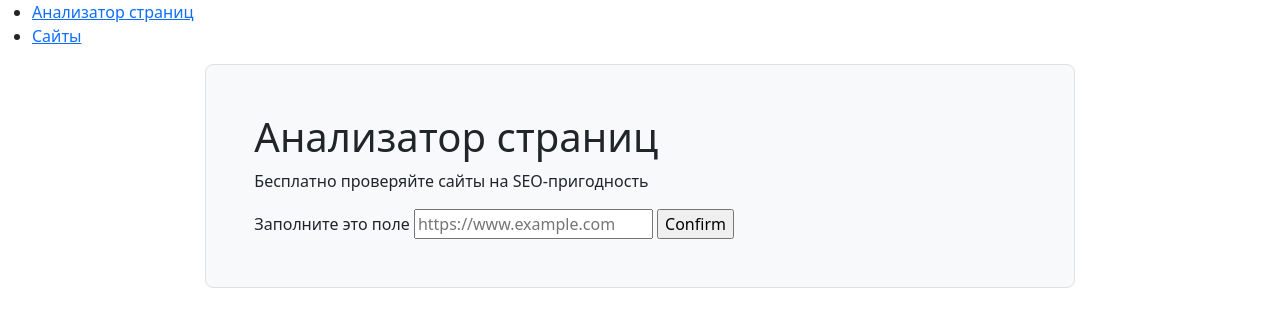
After one commit to Ribeyra/python-project-83, a Flask app: template page_analyzer/templates/index.html in a window 1280 px wide. The commit adds this page. Shown: the top 327 px of the page. Run offline with Flask 3, Linux system fonts and the light colour scheme; the template is opened without the code that fills it, so the values that code supplies are empty; some libraries are stand-ins or nearby versions.

Commit message:
add form, add index.html

```diff
--- a/page_analyzer/app.py
+++ b/page_analyzer/app.py
@@ -1,15 +1,55 @@
-from flask import Flask, render_template
+from flask import Flask, flash, get_flashed_messages, redirect, \
+    render_template, request, url_for
 from dotenv import load_dotenv
+from urllib.parse import urlparse
+from validators.url import url
 import os
+import psycopg2     # noqa f401
 
 app = Flask(__name__)
 
 load_dotenv()
 app.config['SECRET_KEY'] = os.getenv('SECRET_KEY')
 
+# DATABASE_URL = os.getenv('DATABASE_URL')
+# conn = psycopg2.connect(DATABASE_URL)
+
+
+def normalize(raw_url):
+    url_tup = urlparse(raw_url)
+    normalize_url = f'{url_tup.scheme}://{url_tup.hostname}'
+    return normalize_url
+
+
+def validate(normalize_url):
+    return url(normalize_url)
+
 
 @app.route('/')
 def index():
+
+    messages = get_flashed_messages(with_categories=True)
     return render_template(
-        'layout.html'
+        'index.html',
+        messages=messages,
+        url=''
     )
+
+
+@app.post('/urls')
+def urls():
+    messages = get_flashed_messages(with_categories=True)
+
+    raw_url = request.form.to_dict()['url']
+    normalize_url = normalize(raw_url)
+
+    if validate(normalize_url) is not True:
+        flash('url не прошел валидацию', 'error')
+        return render_template(
+            'index.html',
+            messages=messages,
+            url=raw_url
+        )
+
+    flash('url прошел валидацию', 'success')
+    return redirect(url_for('index'), code=302)
--- /dev/null
+++ b/page_analyzer/templates/index.html
@@ -0,0 +1,28 @@
+{% extends "layout.html" %}
+
+{% block title %}Анализатор страниц{% endblock %}
+
+{% block content %}
+{% if messages %}
+<ul style="list-style-type: none;">
+    {% for category, message in messages %}
+    <li class="{{ category }}">{{ message }}</li>
+    {% endfor %}
+</ul>
+{% endif %}
+<div class="row">
+    <div class="col-12 col-md-10 col-lg-8 mx-auto border rounded-3 bg-light p-5">
+        <h1>Анализатор страниц</h1>
+        <p>Бесплатно проверяйте сайты на SEO-пригодность</p>
+        <form action="/urls" method="post">
+
+
+                <label class="sr-only">Заполните это поле</label>
+                <input type="text" name="url" value="{{ url|default('') }}" required placeholder="https://www.example.com">
+
+            <input type="submit" value="Confirm">
+
+        </form>
+    </div>
+</div>
+{% endblock %}
--- a/page_analyzer/templates/layout.html
+++ b/page_analyzer/templates/layout.html
@@ -3,11 +3,21 @@
   <head>
     <meta charset="utf-8">
     <meta name="viewport" content="width=device-width, initial-scale=1">
-    <title>Bootstrap demo</title>
+    <title>{% block title %}Bootstrap demo{% endblock %}</title>
     <link href="https://cdn.jsdelivr.net/npm/bootstrap@5.3.3/dist/css/bootstrap.min.css" rel="stylesheet" integrity="sha384-QWTKZyjpPEjISv5WaRU9OFeRpok6YctnYmDr5pNlyT2bRjXh0JMhjY6hW+ALEwIH" crossorigin="anonymous">
   </head>
   <body>
-    <h1>Hello, world!</h1>
+    {% block nav %}
+    <nav>
+        <ul>
+            <li><a href="{{ url_for( 'index' ) }}">Анализатор страниц</a></li>
+            <li><a href="{{ url_for( 'urls' ) }}">Сайты</a></li>
+        </ul>
+    </nav>
+    {% endblock %}
+    <div id="content">
+        {% block content %}{% endblock %}
+    </div>
     <script src="https://cdn.jsdelivr.net/npm/bootstrap@5.3.3/dist/js/bootstrap.bundle.min.js" integrity="sha384-YvpcrYf0tY3lHB60NNkmXc5s9fDVZLESaAA55NDzOxhy9GkcIdslK1eN7N6jIeHz" crossorigin="anonymous"></script>
   </body>
 </html>
--- a/pyproject.toml
+++ b/pyproject.toml
@@ -10,6 +10,8 @@ python = "^3.10"
 flask = "^3.0.3"
 gunicorn = "^22.0.0"
 python-dotenv = "^1.0.1"
+psycopg2-binary = "^2.9.9"
+validators = "^0.28.1"
 
 
 [build-system]
```
Also changed, not shown: 1 other file.
